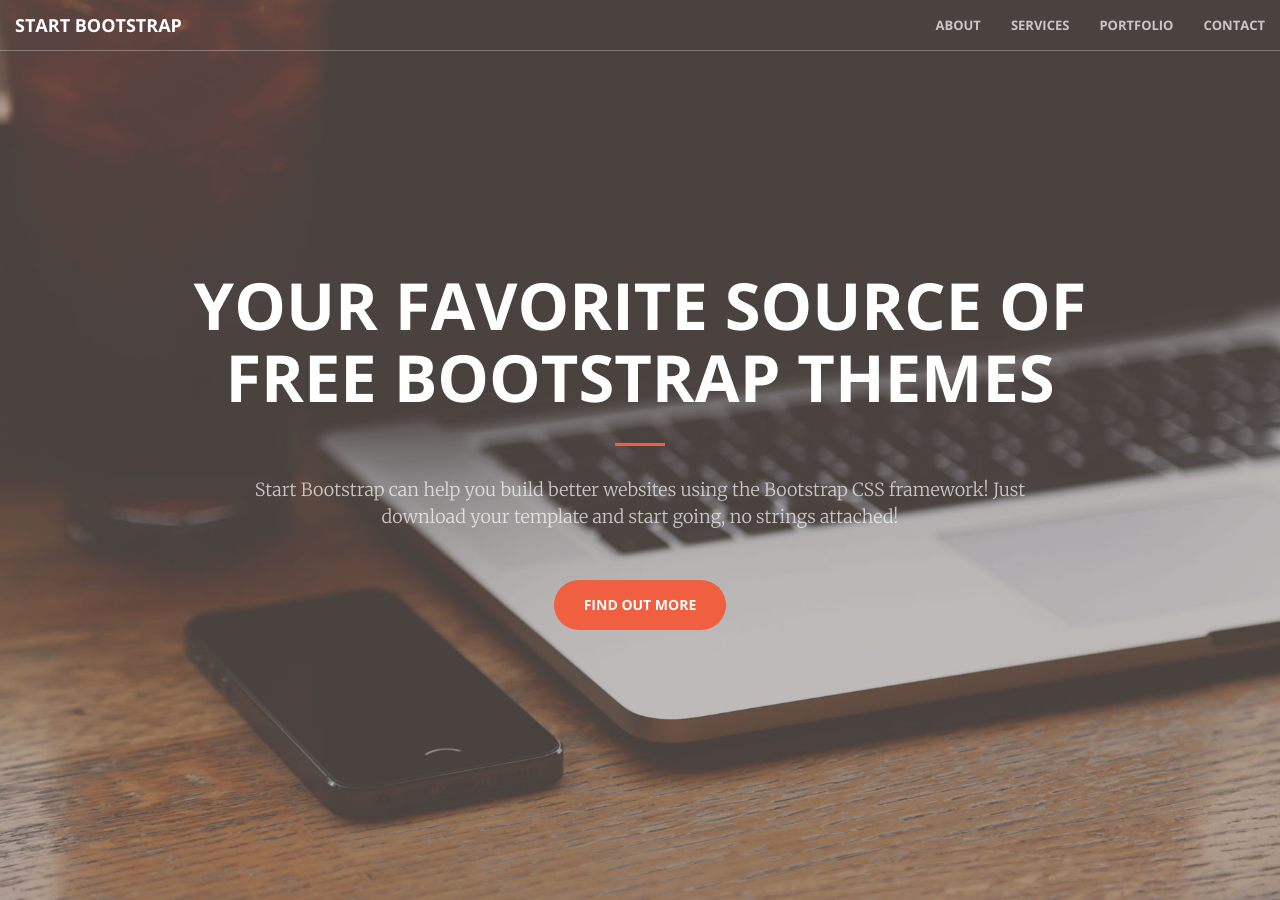
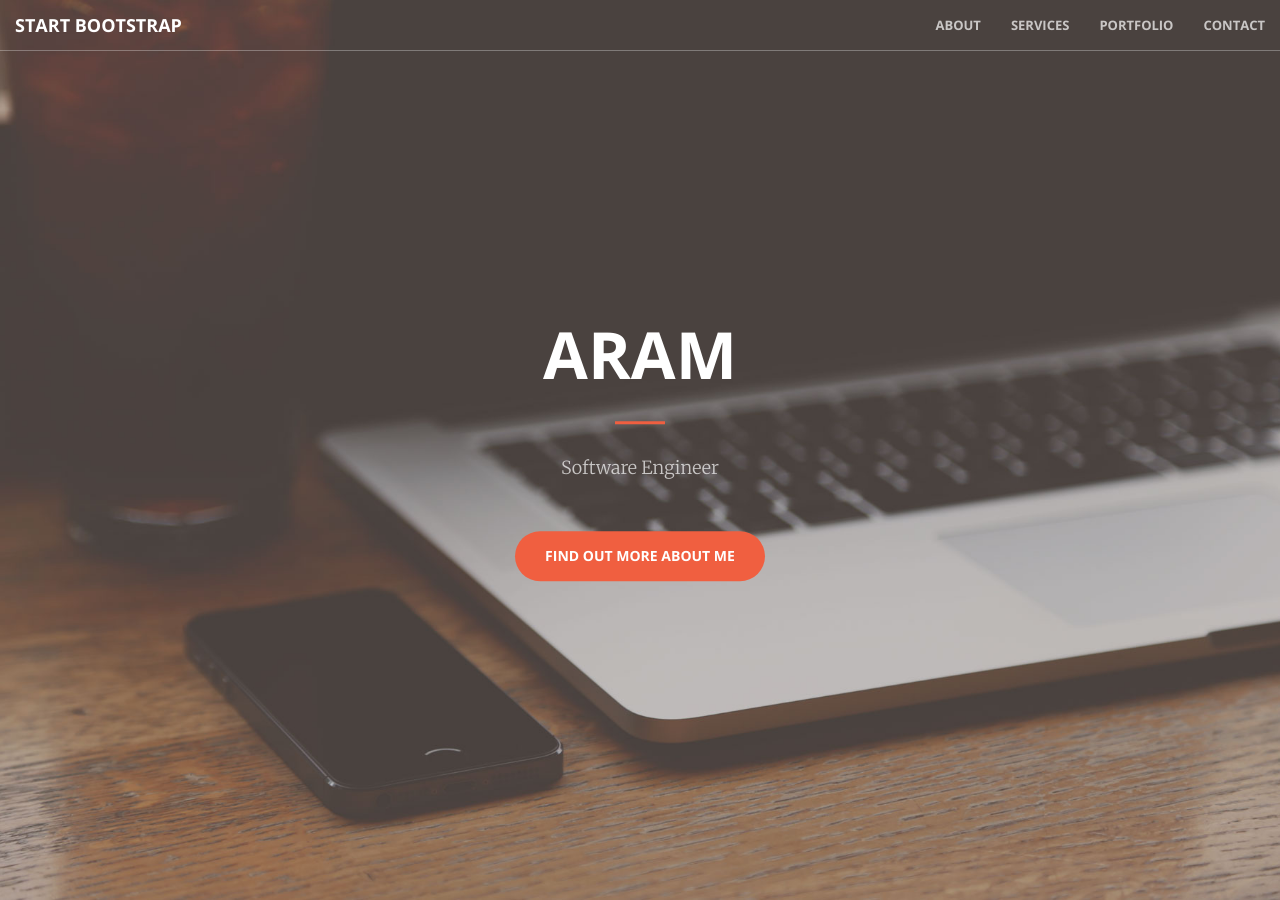
Before and after one commit to arpodol/arpodol.github.io, a Jekyll site: the page built from index.html, in a window 1280 px wide and 900 px high. Built offline with Jekyll 4.4.1, drawn with Linux system fonts in a browser that asks for light colours; some of the changed text lies outside the part shown.

Commit message:
Some cursory changes

```diff
--- a/_config.yml
+++ b/_config.yml
@@ -1,12 +1,12 @@
 # Site settings
-title:
+title: "test"
 email:
 description: > # this means to ignore newlines until "baseurl:"
 baseurl: "" # the subpath of your site, e.g. /blog/
 url: "" # the base hostname & protocol for your site
 
 twitter_username:
-github_username:
+github_username: "arpodol"
 
 # Build settings
 markdown: kramdown
--- a/_includes/header.html
+++ b/_includes/header.html
@@ -1,10 +1,10 @@
 <header>
     <div class="header-content">
         <div class="header-content-inner">
-            <h1>Your Favorite Source of Free Bootstrap Themes</h1>
+            <h1>Aram</h1>
             <hr>
-            <p>Start Bootstrap can help you build better websites using the Bootstrap CSS framework! Just download your template and start going, no strings attached!</p>
-            <a href="#about" class="btn btn-primary btn-xl page-scroll">Find Out More</a>
+            <p>Software Engineer</p>
+            <a href="#about" class="btn btn-primary btn-xl page-scroll">Find Out More about me</a>
         </div>
     </div>
 </header>
--- a/_layouts/front.html
+++ b/_layouts/front.html
@@ -9,7 +9,6 @@
   {% include call-to-action.html %}
   {% include services.html %}
   {% include portfolio.html %}
-  {% include aside.html %}
   {% include contact.html %}
   {% include scripts.html %}
 </body>
```
